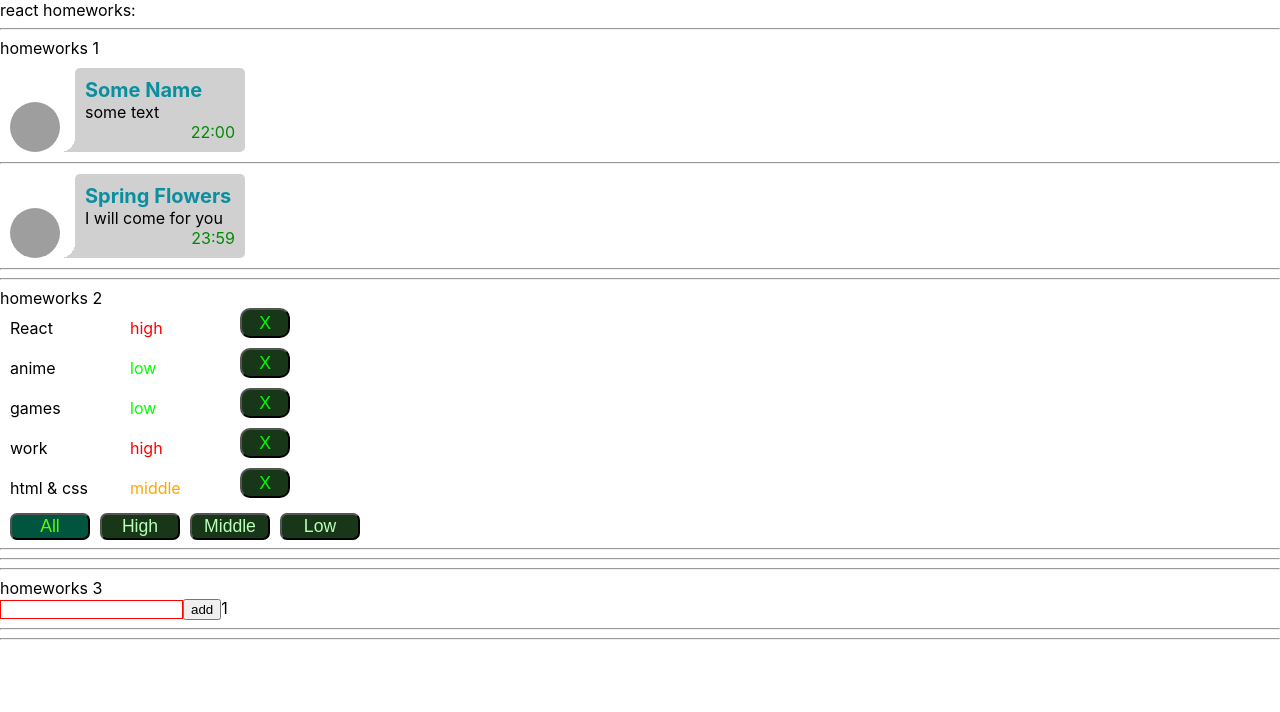
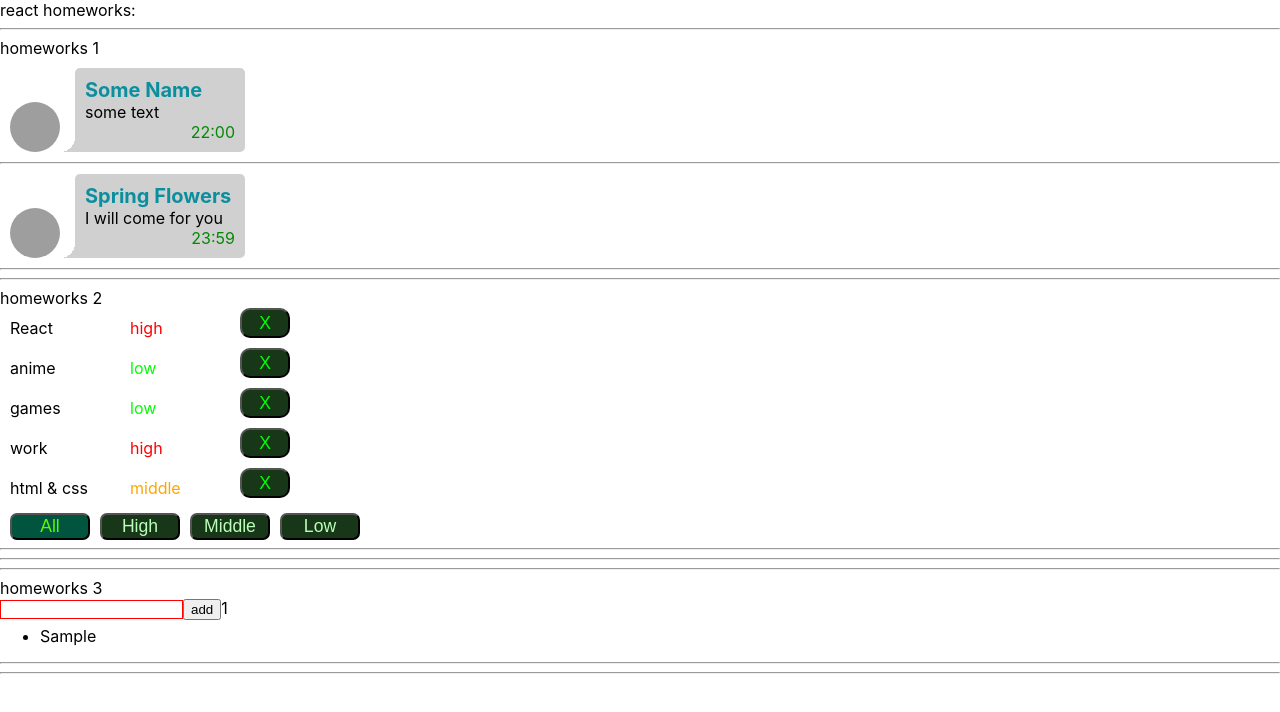
Before and after one commit to andorey/simple-react-homeworks-master, a React (Create React App) app: page / in a window 1280 px wide. Both pictures are taken after typing "Sample" into the empty fields and a click on the button "add". Shown: the top 712 px of the page. Built offline with nearby package versions, Linux system fonts and the light colour scheme; grey boxes are pictures that could not be loaded.

Commit message:
added new function pressKey with button Enter and name list

```diff
--- a/src/p1-main/m1-ui/u1-app/App.tsx
+++ b/src/p1-main/m1-ui/u1-app/App.tsx
@@ -13,7 +13,6 @@ function App() {
             <HW3/>
             {/*<HW4/>*/}
             {/*<HW5/>*/}
-
         </div>
     )
 }
--- a/src/p2-homeworks/h3/Greeting.module.css
+++ b/src/p2-homeworks/h3/Greeting.module.css
@@ -9,4 +9,5 @@
 .errorField {
     color: red;
     font-size: 12px;
+    margin-bottom: -10px;
 }
--- a/src/p2-homeworks/h3/Greeting.tsx
+++ b/src/p2-homeworks/h3/Greeting.tsx
@@ -1,5 +1,6 @@
 import React, {ChangeEvent, KeyboardEvent} from 'react'
 import s from './Greeting.module.css'
+import {UserType} from "./HW3";
 
 type GreetingPropsType = {
     name: string
@@ -7,7 +8,7 @@ type GreetingPropsType = {
     onKeyPressInput: (e: KeyboardEvent<HTMLInputElement>) => void
     addUser: () => void
     error: string
-    totalUsers: number
+    totalUsers: UserType[]
 }
 
 // презентационная компонента (для верстальщика)
@@ -16,12 +17,15 @@ const Greeting: React.FC<GreetingPropsType> = (
 ) => {
     const inputClass = name ? '' : s.error
 
+    const listNames = totalUsers.map(el => <li>{el.name}</li>)
+
     return (
         <div>
             <input value={name} onChange={setNameCallback} className={inputClass} onKeyPress={onKeyPressInput}/>
             <button onClick={addUser}>add</button>
-            <span>{totalUsers}</span>
+            <span>{totalUsers.length}</span>
             <div className={s.errorField}>{error}</div>
+            <ul>{listNames}</ul>
         </div>
     )
 }
--- a/src/p2-homeworks/h3/GreetingContainer.tsx
+++ b/src/p2-homeworks/h3/GreetingContainer.tsx
@@ -20,14 +20,13 @@ const GreetingContainer: React.FC<GreetingContainerPropsType> = ({users, addUser
         setName(e.currentTarget.value.trim())
     }
     const addUser = () => {
-        if( name ){
+        if (name) {
             alert(`Hello  ${name}!`)
             addUserCallback(name)
             setName('')
-        }else{
+        } else {
             setError('You need to enter a name')
         }
-
     }
 
     const onKeyPressInput = (e: KeyboardEvent<HTMLInputElement>) => {
@@ -41,15 +40,13 @@ const GreetingContainer: React.FC<GreetingContainerPropsType> = ({users, addUser
         }
     }
 
-    const totalUsers = users.length
-
     return (
         <Greeting
             name={name}
             setNameCallback={setNameCallback}
             addUser={addUser}
             error={error}
-            totalUsers={totalUsers}
+            totalUsers={users}
             onKeyPressInput={onKeyPressInput}
         />
     )
--- a/src/p2-homeworks/h3/HW3.tsx
+++ b/src/p2-homeworks/h3/HW3.tsx
@@ -21,10 +21,8 @@ function HW3() {
         <div>
             <hr/>
             homeworks 3
-
             {/*should work (должно работать)*/}
             <GreetingContainer users={users} addUserCallback={addUserCallback}/>
-
             <hr/>
             {/*для личного творчества, могу проверить*/}
             {/*<AlternativeGreeting/>*/}
```
